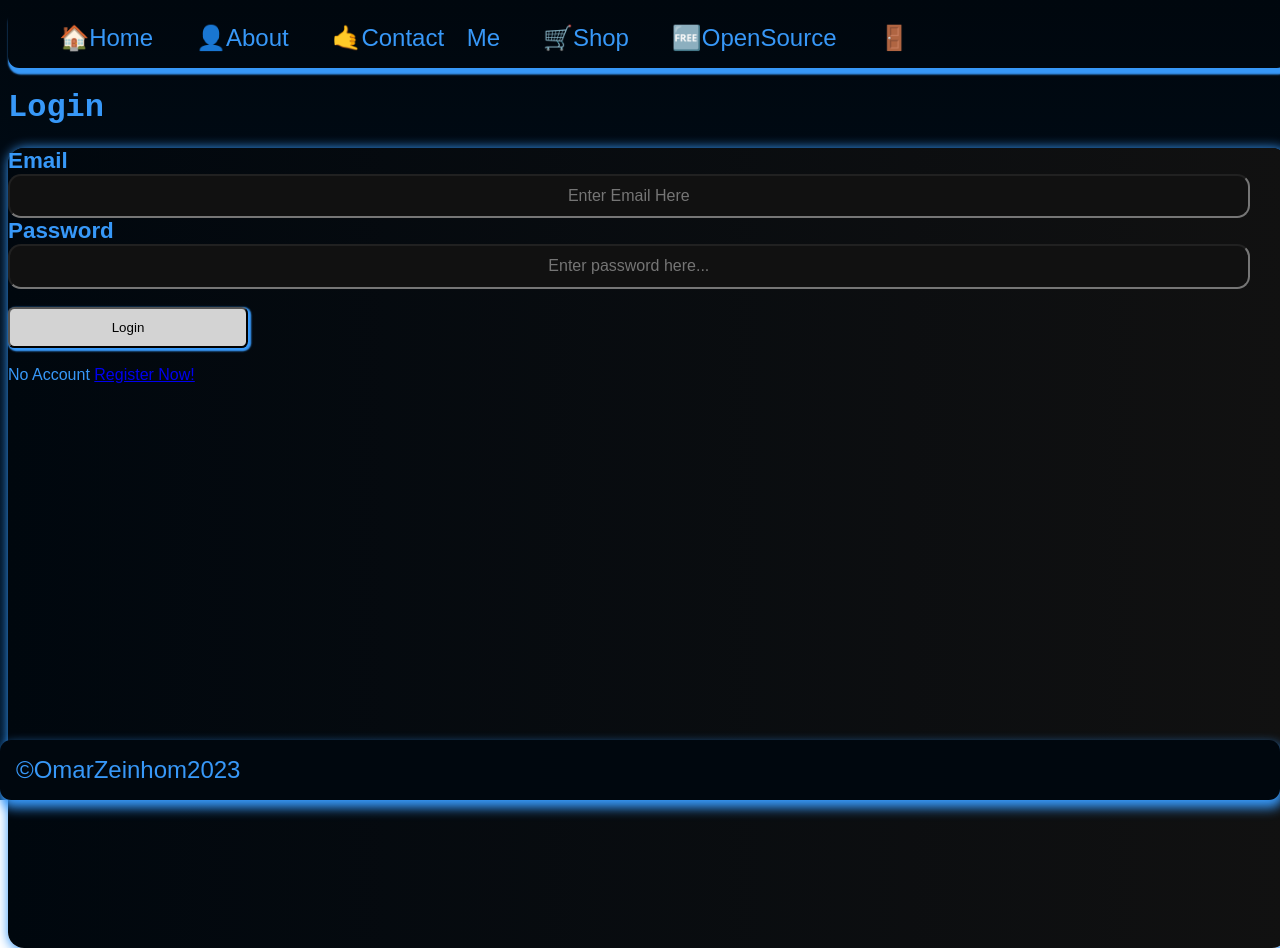
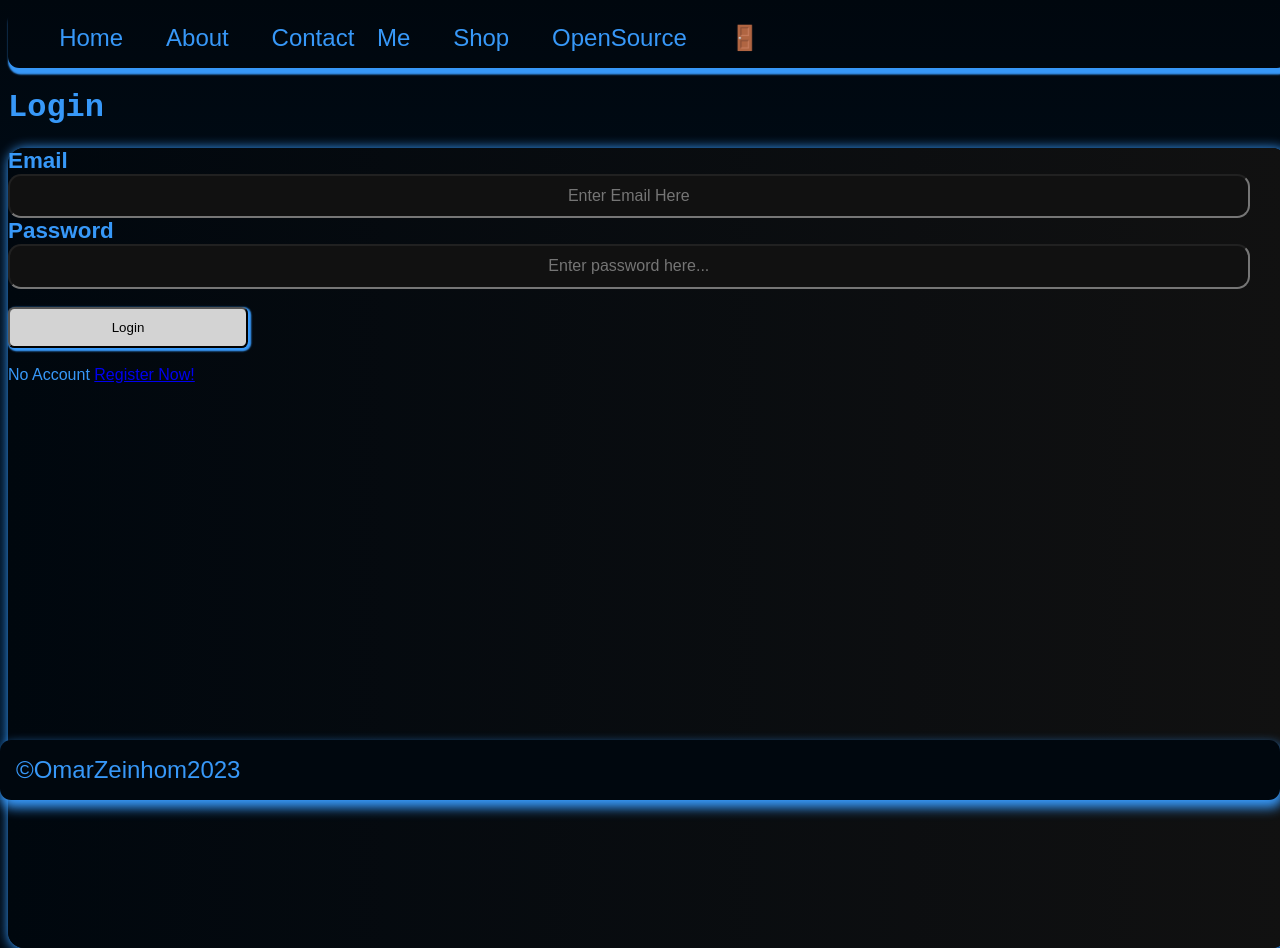
Before and after one commit to omarashzeinhom/omarzeinhom-php-portfolio-with-admin-panel-lamp-devop, a PHP site: page /portfolio/login.php in a window 1280 px wide. Run offline with PHP 8.4, Linux system fonts and the light colour scheme.

Commit message:
added-browsersync-which-is-included-with-laravel-mix-and-updated-bg-in-home.php

```diff
--- a/adminpanel/add_product-logic.php
+++ b/adminpanel/add_product-logic.php
@@ -1,7 +1,7 @@
 <?php
 require './config/database.php';
 
-
+//TODO Add PRODUCT LOGIC FIX
 //GET user form if the submit__newuser button was clicked
 
 if (isset($_POST['submit__newproduct'])) {
--- a/adminpanel/add_product.php
+++ b/adminpanel/add_product.php
@@ -1,6 +1,7 @@
 <?php
 $page__title = 'Add Product 🛍️';
 include('./partials/sidenav/sidenav.php');
+//TODO Add PRODUCT LOGIC FIX
 
 //FETCH CATEGORIES FROM DATABASE
 $query = "SELECT * FROM products";
--- a/adminpanel/globals/styles/scss/components/footer.scss
+++ b/adminpanel/globals/styles/scss/components/footer.scss
@@ -12,7 +12,7 @@
   border-radius: 0.7rem;
   overflow: hidden;
   bottom: 0;
-  position: static;
+  position: fixed;
 }
 
 
--- a/global/styles/css/adminstyles.css
+++ b/global/styles/css/adminstyles.css
@@ -135,7 +135,7 @@
   border-radius: 0.7rem;
   overflow: hidden;
   bottom: 0;
-  position: static;
+  position: fixed;
 }
 
 .app__footer-small {
--- a/global/styles/css/main.css
+++ b/global/styles/css/main.css
@@ -22,7 +22,7 @@
 }
 @media screen and (max-width: 600px) {
   .app__nav .app__nav.responsive .icon {
-    position: relative;
+    float: right;
   }
 }
 
@@ -31,7 +31,7 @@
 }
 @media screen and (max-width: 900px) {
   .app__nav-openBtn {
-    display: inline-block;
+    display: block;
     float: right;
     font-size: 1.4rem;
     color: var(--color-primary);
@@ -221,8 +221,7 @@
   word-spacing: 1rem;
   border-radius: 0.7rem;
   overflow: hidden;
-  bottom: 0;
-  position: static;
+  display: block;
 }
 
 .app__footer-small {
@@ -243,6 +242,10 @@
 
 .app__cards {
   width: 100%;
+  justify-content: center;
+  display: grid;
+  grid-template-columns: 1fr;
+  gap: 1rem;
 }
 
 .app__cards::after {
@@ -263,11 +266,12 @@
 
 .app__card {
   box-shadow: 0.1rem 0.1rem 0.1rem 0.1rem var(--color-primary);
-  border-radius: 5rem;
+  border-radius: 0.28rem;
   width: 100%;
   height: 100%;
   padding: 1rem 1rem 1rem 1rem;
   max-height: 50vh;
+  max-width: 50vw;
 }
 
 .app__card-header {
@@ -342,7 +346,7 @@
 /* ---- Base Rules ---- */
 html {
   background: linear-gradient(var(--color-dark-pearl), var(--color-dark-navyblue));
-  background-repeat: no-repeat;
+  background-repeat: repeat;
   width: 100%;
   height: 100%;
 }
@@ -350,7 +354,6 @@ html {
 body {
   font-family: Arial, Helvetica, sans-serif;
   color: var(--color-primary);
-  background: linear-gradient(var(--color-dark-pearl), var(--color-dark-navyblue));
   background-repeat: no-repeat;
   width: 100%;
   height: 100%;
--- a/global/styles/scss/components/footer.scss
+++ b/global/styles/scss/components/footer.scss
@@ -11,8 +11,8 @@
   word-spacing: 1rem;
   border-radius: 0.7rem;
   overflow: hidden;
-  bottom: 0;
-  position: static;
+  display: block;
+
 }
 
 .app__footer-small{
--- a/global/styles/scss/components/nav.scss
+++ b/global/styles/scss/components/nav.scss
@@ -20,7 +20,7 @@
   }
   @media screen and (max-width: 600px) {
     .app__nav.responsive .icon {
-      position: relative;
+      float: right;
     }
   }
 }
@@ -28,7 +28,7 @@
 .app__nav-openBtn {
   display: none;
   @media screen and (max-width: 900px) {
-    display: inline-block;
+    display: block;
     float: right;
     font-size: 1.4rem;
     color: var(--color-primary);
--- a/global/styles/scss/main.scss
+++ b/global/styles/scss/main.scss
@@ -48,7 +48,7 @@ html {
     var(--color-dark-navyblue)
   );
 
-  background-repeat: no-repeat;
+  background-repeat: repeat;
   width: 100%;
   height: 100%;
 }
@@ -56,10 +56,6 @@ html {
 body {
   font-family: Arial, Helvetica, sans-serif;
   color: var(--color-primary);
-  background: linear-gradient(
-    var(--color-dark-pearl),
-    var(--color-dark-navyblue)
-  );
 
   background-repeat: no-repeat;
   width: 100%;
--- a/package.json
+++ b/package.json
@@ -21,6 +21,6 @@
     "resolve-url-loader": "5.0.0",
     "sass": "^1.54.3",
     "sass-loader": "12.1.0",
-    "webpack-livereload-plugin": "^3.0.2"
+    "webpack-livereload-plugin": "1"
   }
 }
--- a/partials/nav/nav.php
+++ b/partials/nav/nav.php
@@ -12,11 +12,11 @@ if (isset($_SESSION['user-id'])) {
 <nav class='app__nav' id="appMainNav">
     <ul class='app__nav-items'>
 
-        <li class='app__nav-item active'><a href="<?= HOME_URL ?>home.php" class="app__nav-link">🏠Home</a></li>
-        <li class='app__nav-item'><a href='<?= HOME_URL ?>about.php' class="app__nav-link">👤About</a></li>
-        <li class='app__nav-item'><a href='<?= HOME_URL ?>contact.php' class="app__nav-link">🤙Contact Me</a></li>
-        <li class='app__nav-item'><a href='<?= HOME_URL ?>shop.php' class="app__nav-link">🛒Shop</a></li>
-        <li class='app__nav-item'><a href='<?= HOME_URL ?>opensource.php' class="app__nav-link">🆓OpenSource</a></li>
+        <li class='app__nav-item active'><a href="<?= HOME_URL ?>home.php" class="app__nav-link">Home</a></li>
+        <li class='app__nav-item'><a href='<?= HOME_URL ?>about.php' class="app__nav-link">About</a></li>
+        <li class='app__nav-item'><a href='<?= HOME_URL ?>contact.php' class="app__nav-link">Contact Me</a></li>
+        <li class='app__nav-item'><a href='<?= HOME_URL ?>shop.php' class="app__nav-link">Shop</a></li>
+        <li class='app__nav-item'><a href='<?= HOME_URL ?>opensource.php' class="app__nav-link">OpenSource</a></li>
         <!--RESTRICT SIGN IN IF LOGGGED IN SESSION Start -->
         <!--Avatar Start -->
         <?php if (isset($_SESSION['user-id'])) : ?>
--- a/webpack.mix.js
+++ b/webpack.mix.js
@@ -6,3 +6,6 @@ const mix = require('laravel-mix');
 mix.sass('global/styles/scss/main.scss', '/').setPublicPath('global/styles/css');
 
 mix.sass('./adminpanel/globals/styles/scss/adminstyles.scss', '/');
+
+
+mix.browserSync('http://localhost/portfolio');
```
Also changed, not shown: adminpanel/add_post.php (+6 -10 lines), global/styles/scss/components/cards.scss (+7 -2 lines), home.php (+3 -8 lines), images/1663807125Duffle bag_01_10_11zon.webp (added), 1 other file.
